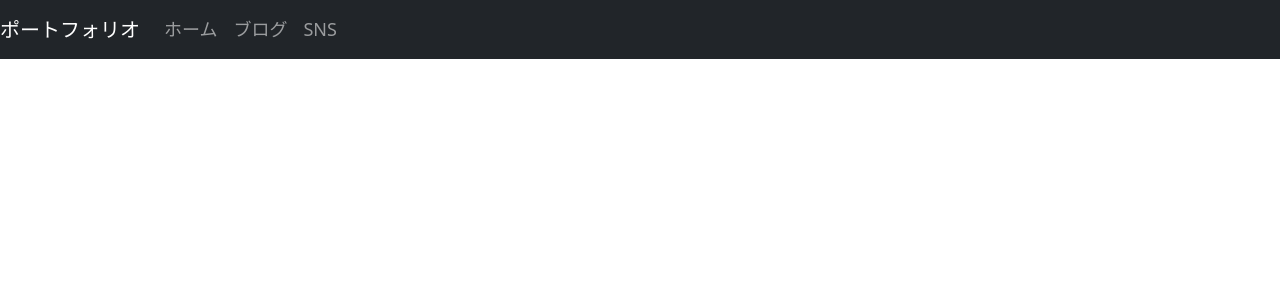
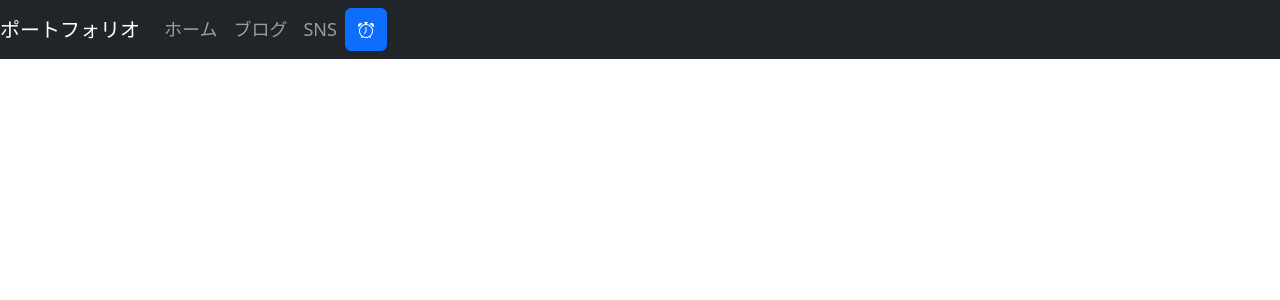
Before and after one commit to kiyusama/HomePage, a React (Create React App) app: page / in a window 1280 px wide. Shown: the top 300 px of the page. Built offline with nearby package versions, Linux system fonts and the light colour scheme.

Commit message:
add icons

```diff
--- a/package.json
+++ b/package.json
@@ -7,6 +7,7 @@
     "@testing-library/react": "^13.4.0",
     "@testing-library/user-event": "^13.5.0",
     "bootstrap": "^5.3.2",
+    "bootstrap-icons": "^1.11.1",
     "react": "^18.2.0",
     "react-bootstrap": "^2.9.1",
     "react-dom": "^18.2.0",
--- a/src/App.js
+++ b/src/App.js
@@ -11,7 +11,6 @@ function App() {
 
      <Header />
 
-
     </div>
   );
 }
--- a/src/components/Header.jsx
+++ b/src/components/Header.jsx
@@ -1,5 +1,5 @@
 import React from 'react';
-import { Navbar, Nav } from 'react-bootstrap';
+import { Navbar, Nav, Button} from 'react-bootstrap';
 
 
 const Header = () => {
@@ -10,6 +10,9 @@ const Header = () => {
         <Nav.Link href="#">ホーム</Nav.Link>
         <Nav.Link href="#">ブログ</Nav.Link>
         <Nav.Link href="#">SNS</Nav.Link>
+
+        <Button className="bi bi-alarm"></Button>
+
       </Nav>
     </Navbar>
   );
--- a/src/index.js
+++ b/src/index.js
@@ -3,6 +3,8 @@ import ReactDOM from 'react-dom/client';
 import './index.css';
 import App from './App';
 import 'bootstrap/dist/css/bootstrap.min.css';
+import 'bootstrap-icons/font/bootstrap-icons.css';
+
 
 
 const root = ReactDOM.createRoot(document.getElementById('root'));
```
Also changed, not shown: 1 other file (tests, documents, lock files or other folders).
